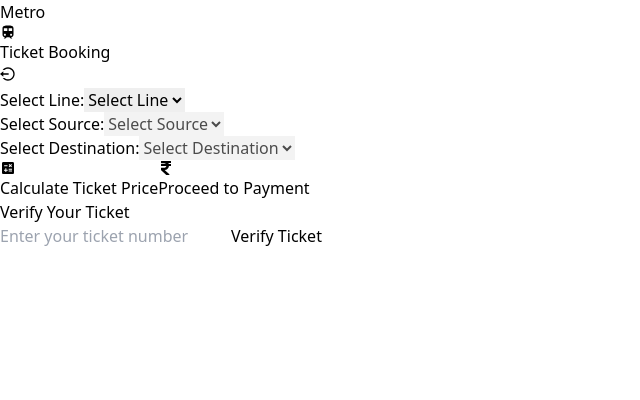
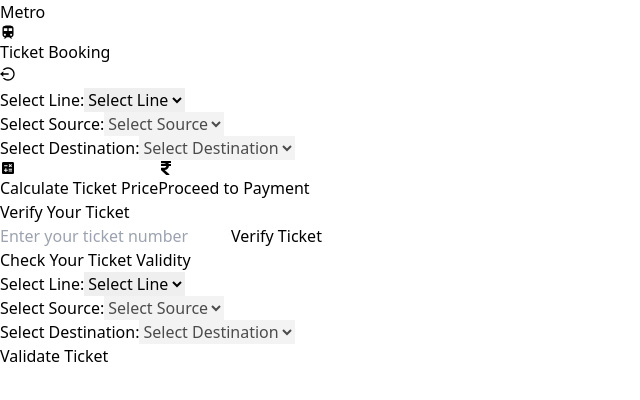
Before and after one commit to CodeWithFarhaan/MetroApp, a React (Vite) app in the folder frontend/: page / in a window 1280 px wide. Shown: the top 400 px of the page, without its empty margins (0-640 px from the left). Built offline with nearby package versions, Linux system fonts and the light colour scheme; sample sign-in values are in the browser's storage.

Commit message:
Added Validity to the ticket

```diff
--- a/frontend/src/components/Dashboard.jsx
+++ b/frontend/src/components/Dashboard.jsx
@@ -5,6 +5,7 @@ import { IoMdTrain } from "react-icons/io";
 import { MdCalculate } from "react-icons/md";
 import { FaRupeeSign } from "react-icons/fa";
 import ReactQRCode from "react-qr-code";
+import ValidateTicket from "./ValidateTicket.jsx";
 const metroData = [
   {
     line: "Line 1",
@@ -57,6 +58,8 @@ const Dashboard = () => {
     }
   }, [selectedLine]);
 
+
+  // --------------------------------------------calculate price-----------------------------------------------------
   const calculatePrice = () => {
     const sourceStation = stations.find((station) => station.name === source);
     const destinationStation = stations.find(
@@ -75,6 +78,8 @@ const Dashboard = () => {
     }
   };
 
+
+  // --------------------------------------------handle payment-----------------------------------------------------
   const handlePayment = async () => {
     if (!source || !destination || price === 0) {
       setError(
@@ -99,6 +104,8 @@ const Dashboard = () => {
     }
   };
 
+
+  // --------------------------------------------handleVerifyTicket-----------------------------------------------------
   const handleVerifyTicket = async () => {
     const tokenToVerify = ticketToken || localStorage.getItem("ticketToken");
     if (!tokenToVerify) {
@@ -208,7 +215,7 @@ const Dashboard = () => {
         {error && <p className="mt-4 text-red-500">{error}</p>}
         {success && <p className="mt-4 text-green-500">{success}</p>}
         <div>
-          <h1 className="text-2xl mb-4 font-bold text-center text-purple-600 flex justify-between items-cente">
+          <h1 className="text-2xl mb-4 font-bold text-center text-blue-600 flex justify-between items-cente">
             Verify Your Ticket
           </h1>
           <div className="space-y-4">
@@ -252,6 +259,7 @@ const Dashboard = () => {
             </div>
           )}
         </div>
+        <ValidateTicket ticket={ticket} />
       </div>
     </>
   );
--- /dev/null
+++ b/frontend/src/components/ValidateTicket.jsx
@@ -0,0 +1,134 @@
+import React, { useState, useEffect } from "react";
+
+const metroData = [
+  {
+    line: "Line 1",
+    stations: [
+      { name: "Versova", distanceFromStart: 0 },
+      { name: "D N Nagar", distanceFromStart: 1.5 },
+      { name: "Azad Nagar", distanceFromStart: 3.0 },
+      { name: "Andheri", distanceFromStart: 5.0 },
+      { name: "Ghatkopar", distanceFromStart: 11.4 },
+    ],
+  },
+  {
+    line: "Line 2A",
+    stations: [
+      { name: "Dahisar East", distanceFromStart: 0 },
+      { name: "Anand Nagar", distanceFromStart: 2.0 },
+      { name: "Borivali West", distanceFromStart: 5.0 },
+    ],
+  },
+];
+
+const ValidateTicket = ({ ticket }) => {
+  const [selectedLine, setSelectedLine] = useState("");
+  const [source, setSource] = useState("");
+  const [destination, setDestination] = useState("");
+  const [stations, setStations] = useState([]);
+  const [error, setError] = useState("");
+  const [validationMessage, setValidationMessage] = useState("");
+
+  useEffect(() => {
+    if (selectedLine) {
+      const lineData = metroData.find((line) => line.line === selectedLine);
+      setStations(lineData ? lineData.stations : []);
+    } else {
+      setStations([]);
+    }
+  }, [selectedLine]);
+
+  const handleValidTicket = () => {
+    if (!source || !destination) {
+      setError("Please select both source and destination.");
+      return;
+    }
+
+    if (!ticket) {
+      setError("No ticket found.");
+      return;
+    }
+
+    // Check if the selected source and destination match the ticket's data
+    if (ticket.source === source && ticket.destination === destination) {
+      setValidationMessage("Your ticket is valid!");
+      setError("");
+    } else {
+      setValidationMessage("Ticket is invalid for the selected route.");
+      setError("");
+    }
+  };
+
+  return (
+    <>
+      <div>
+        <h1 className="text-2xl mb-4 font-bold text-center text-red-600">
+          Check Your Ticket Validity
+        </h1>
+        <div className="space-y-4">
+          <div className="mb-4">
+            <label className="block text-gray-700">Select Line:</label>
+            <select
+              className="w-full border border-gray-300 rounded px-4 py-2 focus:ring-2 focus:ring-blue-500"
+              value={selectedLine}
+              onChange={(e) => setSelectedLine(e.target.value)}
+            >
+              <option value="">Select Line</option>
+              {metroData.map((line) => (
+                <option key={line.line} value={line.line}>
+                  {line.line}
+                </option>
+              ))}
+            </select>
+          </div>
+
+          <div className="mb-4">
+            <label className="block text-gray-700">Select Source:</label>
+            <select
+              className="w-full border border-gray-300 rounded px-4 py-2 focus:ring-2 focus:ring-blue-500"
+              value={source}
+              onChange={(e) => setSource(e.target.value)}
+              disabled={!stations.length}
+            >
+              <option value="">Select Source</option>
+              {stations.map((station) => (
+                <option key={station.name} value={station.name}>
+                  {station.name}
+                </option>
+              ))}
+            </select>
+          </div>
+
+          <div className="mb-4">
+            <label className="block text-gray-700">Select Destination:</label>
+            <select
+              className="w-full border border-gray-300 rounded px-4 py-2 focus:ring-2 focus:ring-blue-500"
+              value={destination}
+              onChange={(e) => setDestination(e.target.value)}
+              disabled={!stations.length}
+            >
+              <option value="">Select Destination</option>
+              {stations.map((station) => (
+                <option key={station.name} value={station.name}>
+                  {station.name}
+                </option>
+              ))}
+            </select>
+          </div>
+          <button
+            onClick={handleValidTicket}
+            className="w-full py-3 bg-red-600 text-white rounded-md hover:bg-red-700 focus:outline-none focus:ring-2 focus:ring-red-500 transition duration-200"
+          >
+            Validate Ticket
+          </button>
+          {error && <div className="text-red-600">{error}</div>}
+          {validationMessage && (
+            <div className="text-blue-600">{validationMessage}</div>
+          )}
+        </div>
+      </div>
+    </>
+  );
+};
+
+export default ValidateTicket;
```
Lines whose indentation alone changed are shown as unchanged.
